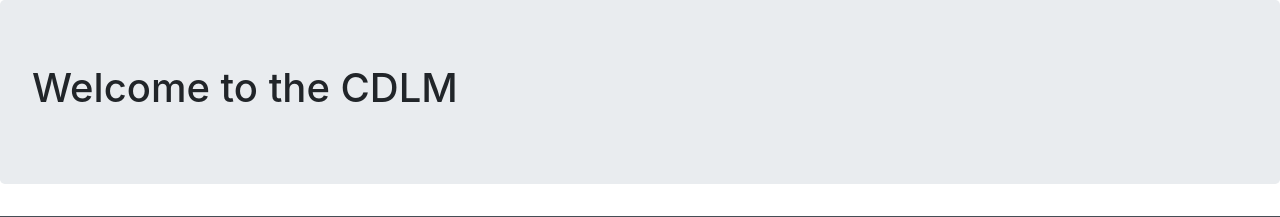
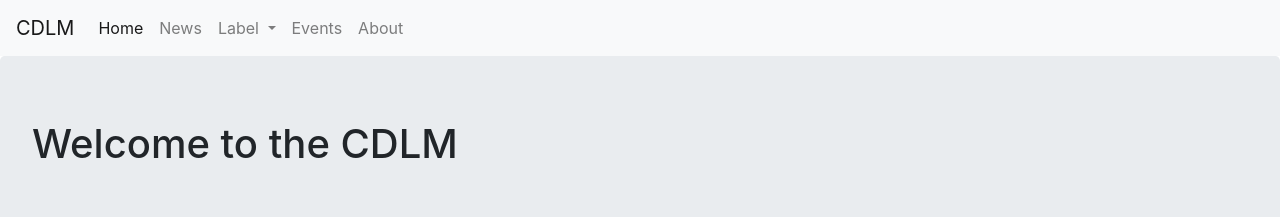
Before and after one commit to AntoineSmagghe/Projet_5, a Symfony app: template templates/home_public/index.html.twig in a window 1280 px wide. Shown: the top 217 px of the page. Run offline with Twig, Linux system fonts and the light colour scheme; the template is opened without the code that fills it, so the values that code supplies are empty; some libraries are stand-ins or nearby versions.

Commit message:
add a navbar

```diff
--- a/templates/base.html.twig
+++ b/templates/base.html.twig
@@ -8,6 +8,42 @@
         <style>{% block stylesheets %}{% endblock %}</style>
     </head>
     <body>
+        <header>
+            <nav class="navbar navbar-expand-lg navbar-light bg-light">
+            <a class="navbar-brand" href="#">CDLM</a>
+            <button class="navbar-toggler" type="button" data-toggle="collapse" data-target="#navbarSupportedContent" aria-controls="navbarSupportedContent" aria-expanded="false" aria-label="Toggle navigation">
+                <span class="navbar-toggler-icon"></span>
+            </button>
+
+            <div class="collapse navbar-collapse" id="navbarSupportedContent">
+                <ul class="navbar-nav mr-auto">
+                <li class="nav-item active">
+                    <a class="nav-link" href="/">Home <span class="sr-only">(current)</span></a>
+                </li>
+                <li class="nav-item">
+                    <a class="nav-link" href="{{ path('article', {slug: whoisboss.slug}) }}">News</a>
+                </li>
+                <li class="nav-item dropdown">
+                    <a class="nav-link dropdown-toggle" href="#" id="navbarDropdown" role="button" data-toggle="dropdown" aria-haspopup="true" aria-expanded="false">
+                    Label
+                    </a>
+                    <div class="dropdown-menu" aria-labelledby="navbarDropdown">
+                        <a class="dropdown-item" href="#">Artistes</a>
+                        <a class="dropdown-item" href="#">Releases</a>
+                        <div class="dropdown-divider"></div>
+                        <a class="dropdown-item" href="#">About</a>
+                    </div>
+                </li>
+                <li class="nav-item">
+                    <a class="nav-link" href="#">Events</a>
+                </li>
+                <li class="nav-item">
+                    <a class="nav-link" href="#">About</a>
+                </li>
+                </ul>
+            </div>
+            </nav>
+        </header>
         {% block body %}{% endblock %}
         {% block javascripts %}{% endblock %}
         <script src="https://code.jquery.com/jquery-3.3.1.slim.min.js" integrity="sha384-q8i/X+965DzO0rT7abK41JStQIAqVgRVzpbzo5smXKp4YfRvH+8abtTE1Pi6jizo" crossorigin="anonymous"></script>
--- a/templates/home_public/index.html.twig
+++ b/templates/home_public/index.html.twig
@@ -17,9 +17,7 @@
   <tbody>
     <tr>
       <th scope="row">1</th>
-      <td>
-        <a href="{{ path('article', {slug: whoisboss.slug}) }}">Abribus</a>
-      </td>
+      <td>Abribus</td>
       <td><iframe width="100%" height="20" scrolling="no" frameborder="no" allow="autoplay" src="https://w.soundcloud.com/player/?url=https%3A//api.soundcloud.com/tracks/681357290&color=%230e0d26&inverse=true&auto_play=true&show_user=true"></iframe></td>
     </tr>
     <tr>
```
Also changed, not shown: 1 other file.
